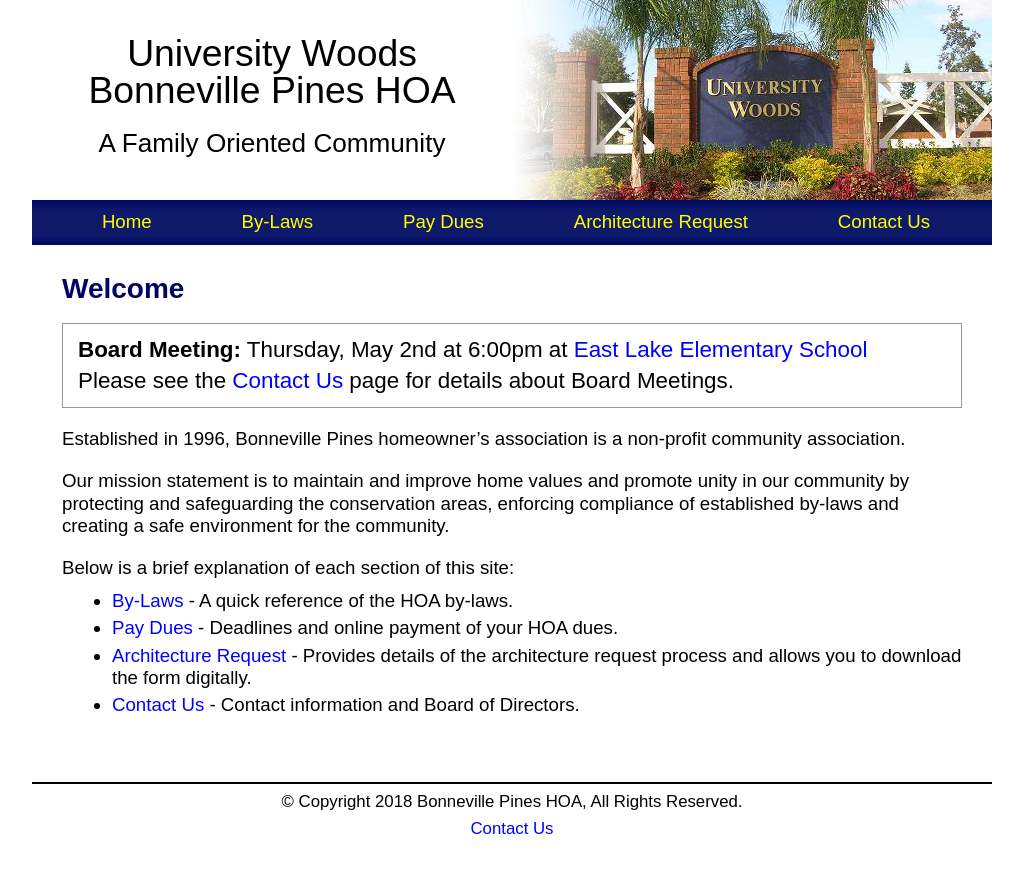
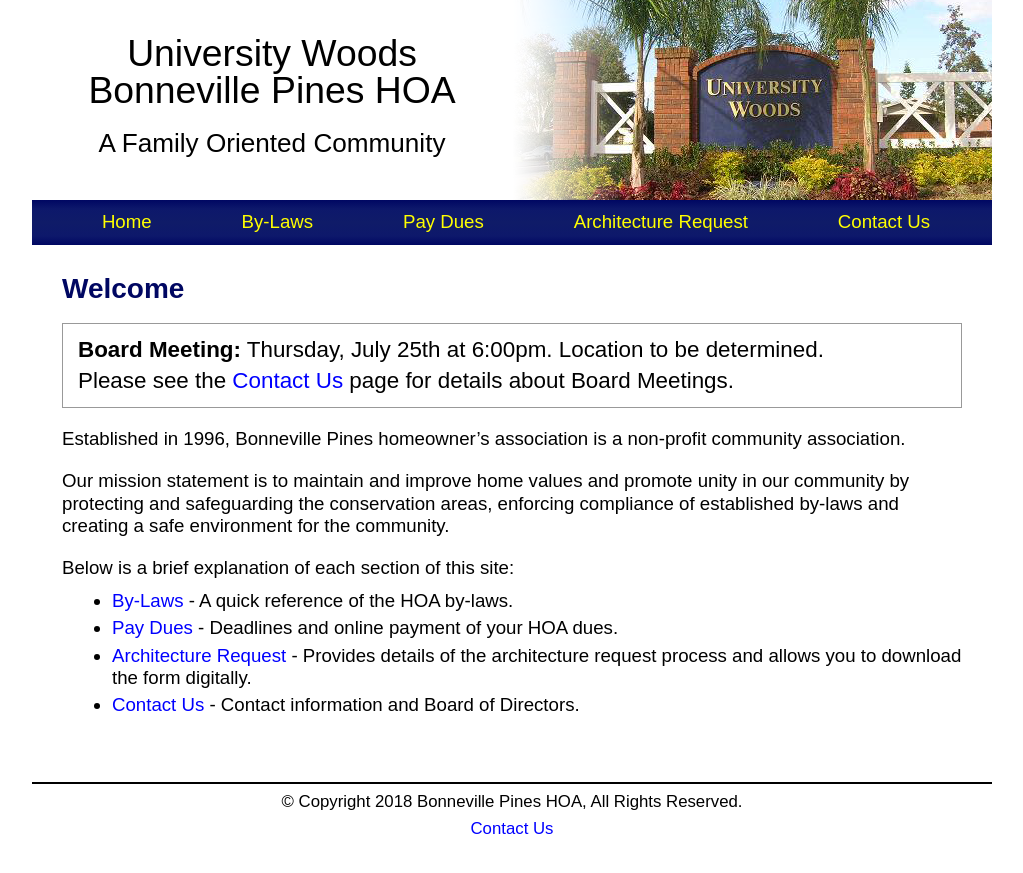
Before and after one commit to bphoa/website, a Jekyll site: the page built from index.md, in a window 1280 px wide. Shown: the top 873 px of the page, without its empty margins (128-1151 px from the left). Built offline with Jekyll 4.4.1, drawn with Linux system fonts in a browser that asks for light colours.

Commit message:
Add annual meeting with tbd location

```diff
--- a/index.md
+++ b/index.md
@@ -3,7 +3,7 @@ layout: page
 title: Welcome
 ---
 
-**Board Meeting:** Thursday, May 2nd at 6:00pm at [East Lake Elementary School](https://goo.gl/maps/kSfyNSUFMPE2)\\
+**Board Meeting:** Thursday, July 25th at 6:00pm.  Location to be determined.\\
 Please see the [Contact Us](contact) page for details about Board Meetings.
 {: .alert}
 
```
